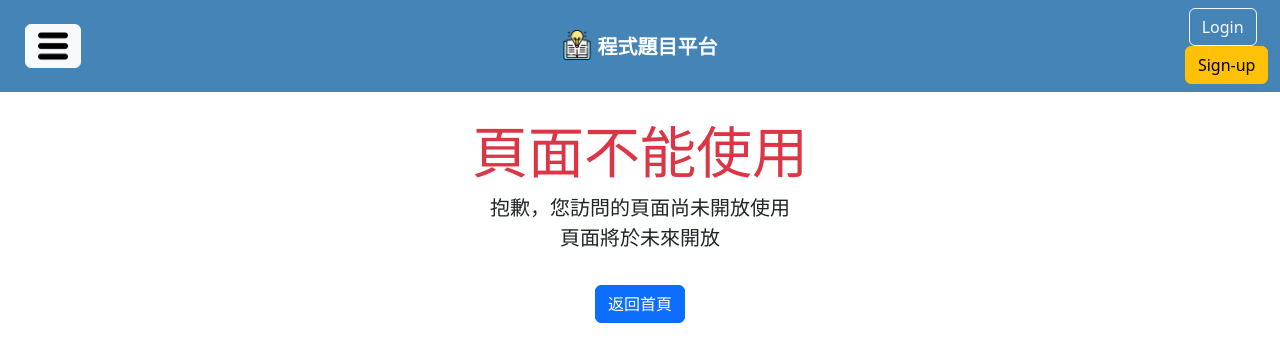
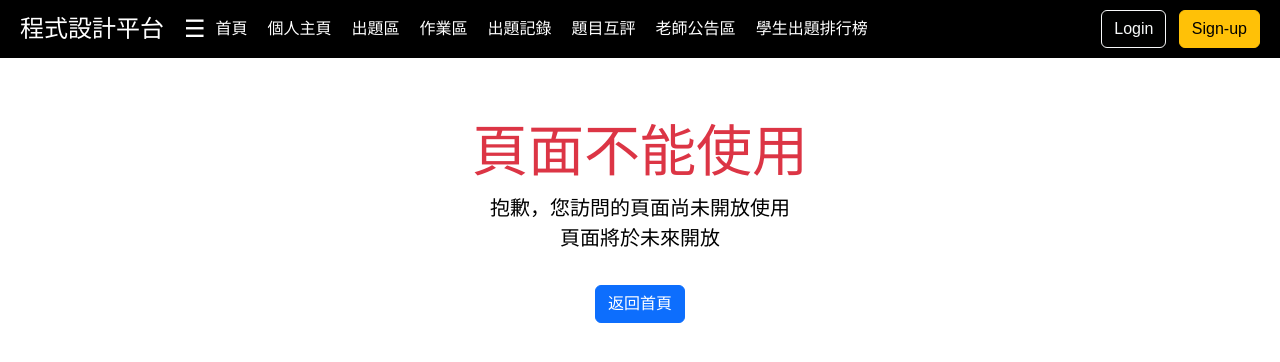
Before and after one commit to konentung/OnlineProgrammingPlatform, a Django app: page /close/ in a window 1280 px wide. Shown: the top 362 px of the page. Run offline with Django 5.2, Linux system fonts and the light colour scheme.

Commit message:
CODINGPJ-32 base頁面重設 1.樣式變更 2.登出按鈕新增確認功能

```diff
--- a/templates/base.html
+++ b/templates/base.html
@@ -24,85 +24,272 @@
     <script src="https://cdnjs.cloudflare.com/ajax/libs/codemirror/5.65.7/mode/python/python.min.js"></script> <!-- 這裡是以 Python 為例 -->
     <title>{% block title %}{% endblock %}</title>
 
-    <!-- Additional CSS to push content below fixed navbar -->
     <style>
         body {
-            padding-top: 70px; /* Adjust this to the height of your navbar */
+            padding-top: 70px;
+            margin: 0;
+            font-family: Arial, sans-serif;
+            background-color: #fff;
+            color: #000;
+        }
+
+        header {
+            background-color: #000;  /* Changed to black */
+            padding: 10px 20px;
+            display: flex;
+            align-items: center;
+            justify-content: space-between;
+            flex-wrap: wrap;
+            position: fixed;
+            top: 0;
+            left: 0;
+            width: 100%;
+            z-index: 1000;
+            transition: background-color 0.3s ease, opacity 0.3s ease;
+            opacity: 1;
+        }
+
+        header.scrolled {
+            opacity: 0.7;
+            background-color: #000;  /* Black when scrolled */
+        }
+
+        header h1 {
+            margin: 0;
+            font-size: 1.5rem;
+            margin-right: 20px;
+            color: white;  /* Changed to white */
+        }
+
+        nav {
+            flex: 1;
+        }
+
+        nav ul {
+            list-style: none;
+            display: flex;
+            margin: 0;
+            padding: 0;
+        }
+
+        nav ul li {
+            margin: 0 10px;
+        }
+
+        nav ul li a {
+            color: #fff;
+            text-decoration: none;
+            position: relative;
+        }
+
+        nav ul li a::before,
+        nav ul li a::after {
+            content: '';
+            position: absolute;
+            width: 0;
+            height: 3px;
+            background-color: #fff;
+            transition: width 0.3s ease;
+        }
+
+        nav ul li a::before {
+            top: -6px;
+            left: 0;
+        }
+
+        nav ul li a::after {
+            bottom: -6px;
+            left: 0;
+        }
+
+        nav ul li a:hover::before,
+        nav ul li a:hover::after {
+            width: 100%;
+        }
+
+        footer {
+            text-align: center;
+            background-color: #222;
+            padding: 10px 0;
+        }
+
+        .navbar-toggler {
+            border: none;
+            color: #fff;
+            background-color: transparent;
+            cursor: pointer;
+            font-size: 1.5rem;
+        }
+
+        .modal {
+            display: none;
+            position: fixed;
+            top: 50%;
+            left: 50%;
+            transform: translate(-50%, -50%);
+            background-color: rgba(0, 0, 0, 0.8);
+            padding: 20px;
+            border-radius: 10px;
+            z-index: 1001;
+        }
+
+        .modal-content {
+            background-color: white;
+            padding: 20px;
+            border-radius: 10px;
+            text-align: center;
+        }
+
+        .modal-buttons button {
+            padding: 10px 20px;
+            margin: 10px;
+            border-radius: 5px;
+            cursor: pointer;
+        }
+
+        .yes-btn {
+            background-color: #28a745;
+            color: white;
+        }
+
+        .no-btn {
+            background-color: #dc3545;
+            color: white;
+        }
+
+        .logout-btn {
+            background-color: #fff;
+            color: #000;
+            border: 1px solid #000;
+            padding: 10px 20px;
+            border-radius: 5px;
+            font-size: 1rem;
+            text-decoration: none;
+        }
+
+        @media (max-width: 768px) {
+            header {
+                flex-direction: column;
+                align-items: flex-start;
+            }
+
+            nav ul {
+                display: none;
+                flex-direction: column;
+                width: 100%;
+                padding: 10px 0;
+                background-color: #000;  /* Black background on mobile */
+            }
+
+            nav ul.active {
+                display: flex;
+            }
+
+            .navbar-toggler {
+                display: block;
+                margin-left: auto;
+            }
         }
     </style>
+    <script>
+        document.addEventListener('DOMContentLoaded', function () {
+            const header = document.querySelector('header');
+            const toggleButton = document.querySelector('.navbar-toggler');
+            const navMenu = document.querySelector('nav ul');
+
+            // 切換 navbar 的 active 狀態
+            toggleButton.addEventListener('click', function () {
+                navMenu.classList.toggle('active');
+            });
+
+            // 滾動時處理 header 的透明度
+            window.addEventListener('scroll', function () {
+                if (window.scrollY > 50) {
+                    header.classList.add('scrolled');
+                } else {
+                    header.classList.remove('scrolled');
+                }
+            });
+
+            // 登出按鈕觸發模態框
+            const logoutButton = document.querySelector('.logout-btn');
+            const modal = document.querySelector('.modal');
+            const closeModal = () => modal.style.display = 'none';
+
+            const yesButton = document.querySelector('.yes-btn');
+            const noButton = document.querySelector('.no-btn');
+
+            // 顯示登出確認的模態框
+            logoutButton.addEventListener('click', function (e) {
+                e.preventDefault(); // 防止表單提交
+                modal.style.display = 'block';
+            });
+
+            // 點擊 "是" 登出
+            yesButton.addEventListener('click', function () {
+                window.location.href = "{% url 'Logout' %}";
+            });
+
+            // 點擊 "否" 或關閉模態框
+            noButton.addEventListener('click', closeModal);
+
+            // 點擊模態框外部區域也可以關閉模態框
+            window.addEventListener('click', function (event) {
+                if (event.target === modal) {
+                    closeModal();
+                }
+            });
+        });
+    </script>
 </head>
 
 <body>
-    <nav class="navbar navbar-expand-md navbar-dark fixed-top" style="background-color: #4584b6;">
-        <div class="col-sm-1 text-center">
-            <button class="btn btn-light" type="button" data-bs-toggle="offcanvas"
-                data-bs-target="#offcanvasWithBothOptions" aria-controls="offcanvasWithBothOptions">
-                <img src="{% static 'images/menu.png' %}" width="30" height="30" alt="">
-            </button>
-        </div>
-        <a href="{% url 'Index' %}" class="navbar-brand mx-auto col-sm-10" style="font-weight: bold;text-align: center;">
-            <img src="{% static 'images/learning.png' %}" width="30" height="30" class="d-inline-block align-top" alt="">
-            <span style="vertical-align: middle;">程式題目平台</span>
-        </a>
-        <div class="col-sm-1 text-center">
+    <header>
+        <h1><a href="{% url 'Index' %}" style="text-decoration: none; color: inherit;">程式設計平台</a></h1>
+        <button class="navbar-toggler">☰</button>
+        <nav>
+            <ul>
+                <li><a href="{% url 'Index' %}">首頁</a></li>
+                <li><a href="{% url 'UserDashboard' %}">個人主頁</a></li>
+                <li><a href="{% url 'QuestionCreate' %}">出題區</a></li>
+                <li><a href="{% url 'QuestionAssignment' %}">作業區</a></li>
+                <li><a href="{% url 'UserQuestionHistoryList' %}">出題記錄</a></li>
+                <li><a href="{% url 'PeerAssessmentList' %}">題目互評</a></li>
+                <li><a href="{% url 'TeacherDashboard' %}">老師公告區</a></li>
+                <li><a href="{% url 'Ranking' %}">學生出題排行榜</a></li>
+            </ul>
+        </nav>
+        <div>
             {% if user.is_authenticated %}
-            <a class="btn" href="{% url 'Logout' %}" style="color: #646464; background-color: #ffde57;"><b>Log Out</b></a>
+                <a href="#" class="btn btn-warning logout-btn">Log Out</a>
             {% else %}
-            <a class="btn btn-outline-light me-2" href="{% url 'Index' %}">Login</a>
-            <a class="btn btn-warning" href="#">Sign-up</a>
+                <a href="{% url 'Index' %}" class="btn btn-outline-light me-2">Login</a>
+                <a href="#" class="btn btn-warning">Sign-up</a>
             {% endif %}
         </div>
-    </nav>
+    </header>
 
-    <main role="main" class="container-fluid">
-        <div id="content">
-            <div class="offcanvas offcanvas-start" data-bs-scroll="true" tabindex="-1" id="offcanvasWithBothOptions"
-                aria-labelledby="offcanvasWithBothOptionsLabel">
-                <div class="offcanvas-header">
-                    <h5 class="offcanvas-title" id="offcanvasWithBothOptionsLabel"><b>目錄</b></h5>
-                    <button type="button" class="btn-close" data-bs-dismiss="offcanvas" aria-label="Close"></button>
-                </div>
-                <div class="offcanvas-body bg-light">
-                    <ul class="list-unstyled text-center">
-                        <li class="my-3">
-                            <a href="{% url 'Index' %}" class="btn btn-lg menu-item w-100 shadow-sm" role="button"><b>首頁</b></a>
-                        </li>
-                        <li class="my-3">
-                            <a href="{% url 'UserDashboard' %}" class="btn btn-lg menu-item w-100 shadow-sm" role="button"><b>個人主頁</b></a>
-                        </li>
-                        <li class="my-3">
-                            <a href="{% url 'QuestionCreate' %}" class="btn btn-lg menu-item w-100 shadow-sm" role="button"><b>出題區</b></a>
-                        </li>
-                        <li class="my-3">
-                            <a href="{% url 'QuestionAssignment' %}" class="btn btn-lg menu-item w-100 shadow-sm" role="button"><b>作業區</b></a>
-                        </li>
-                        <li class="my-3">
-                            <a href="{% url 'UserQuestionHistoryList' %}" class="btn btn-lg menu-item w-100 shadow-sm" role="button"><b>出題記錄</b></a>
-                        </li>
-                        <li class="my-3">
-                            <a href="{% url 'PeerAssessmentList' %}" class="btn btn-lg menu-item w-100 shadow-sm" role="button"><b>題目互評</b></a>
-                        </li>
-                        <li class="my-3">
-                            <a href="{% url 'TeacherDashboard' %}" class="btn btn-lg menu-item w-100 shadow-sm" role="button"><b>老師公告區</b></a>
-                        </li>
-                        <li class="my-3">
-                            <a href="{% url 'Ranking' %}" class="btn btn-lg menu-item w-100 shadow-sm" role="button"><b>學生排行榜</b></a>
-                        </li>
-                    </ul>
-                </div>
+    <main>
+        <section class="carousel">
+        </section>
+
+        {% block content %}{% endblock %}
+    </main>
+
+    <!-- 登出確認模態框 -->
+    <div class="modal">
+        <div class="modal-content">
+            <h3>是否確定登出?</h3>
+            <div class="modal-buttons">
+                <button class="yes-btn">是</button>
+                <button class="no-btn">否</button>
             </div>
-            {% block content %}{% endblock %}
         </div>
-    </main>
+    </div>
 
     <!-- Bootstrap Bundle with Popper -->
     <script src="https://cdn.jsdelivr.net/npm/bootstrap@5.2.3/dist/js/bootstrap.bundle.min.js"
-        integrity="sha384-kenU1KFdBIe4zVF0s0G1M5b4hcpxyD9F7jL+jjXkk+Q2h455rYXK/7HAuoJl+0I4" crossorigin="anonymous">
-    </script>
-    <!-- 引入 CodeMirror 的 JavaScript -->
-    <script src="https://cdnjs.cloudflare.com/ajax/libs/codemirror/5.65.7/codemirror.min.js"></script>
-    <script src="https://cdnjs.cloudflare.com/ajax/libs/codemirror/5.65.7/mode/python/python.min.js"></script>
+        integrity="sha384-kenU1KFdBIe4zVF0s0G1M5b4hcpxyD9F7jL+jjXkk+Q2h455rYXK/7HAuoJl+0I4" crossorigin="anonymous"></script>
 </body>
 
-
 </html>
```
